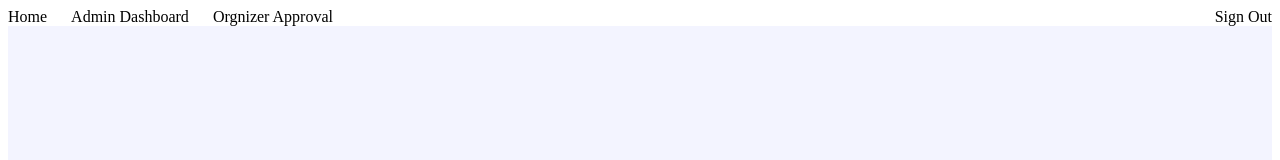
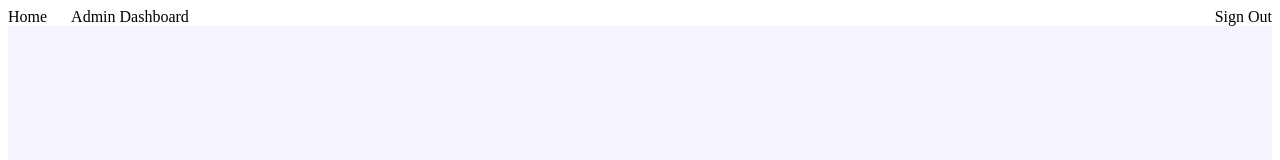
Before and after one commit to Jad-Atieh/SOEN-341-Project-Fall-2025, a React (Vite) app in the folder frontend/: page / in a window 1280 px wide. Shown: the top 160 px of the page. Built offline with nearby package versions, Linux system fonts and the light colour scheme; no server answers; sample sign-in values are in the browser's storage.

Commit message:
remove Organizer Approval in Admin

```diff
--- a/frontend/src/App.jsx
+++ b/frontend/src/App.jsx
@@ -94,7 +94,6 @@ function Navbar() {
      {isLoggedIn && role === "admin" && (
        <>
          <Link to="/admin">Admin Dashboard</Link> {"  "}
-         <Link to="/approval">Orgnizer Approval</Link> {"  "}
          <button onClick={handleLogout} className="button-style">Sign Out</button>
        </>
      )}
```
